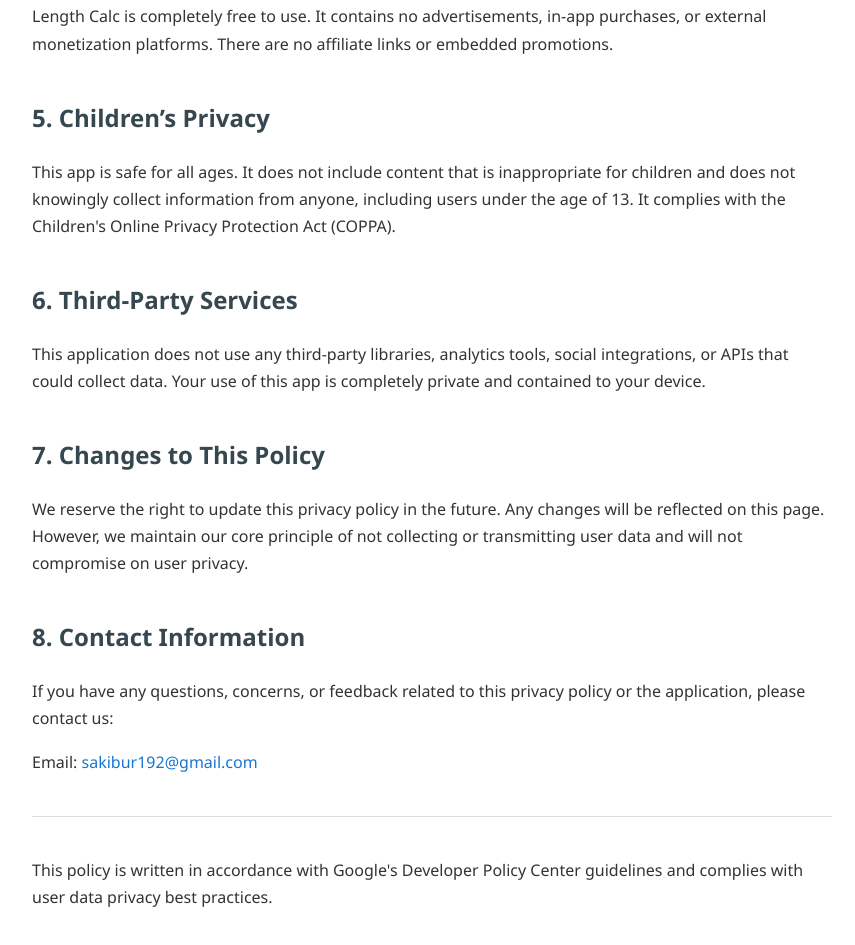
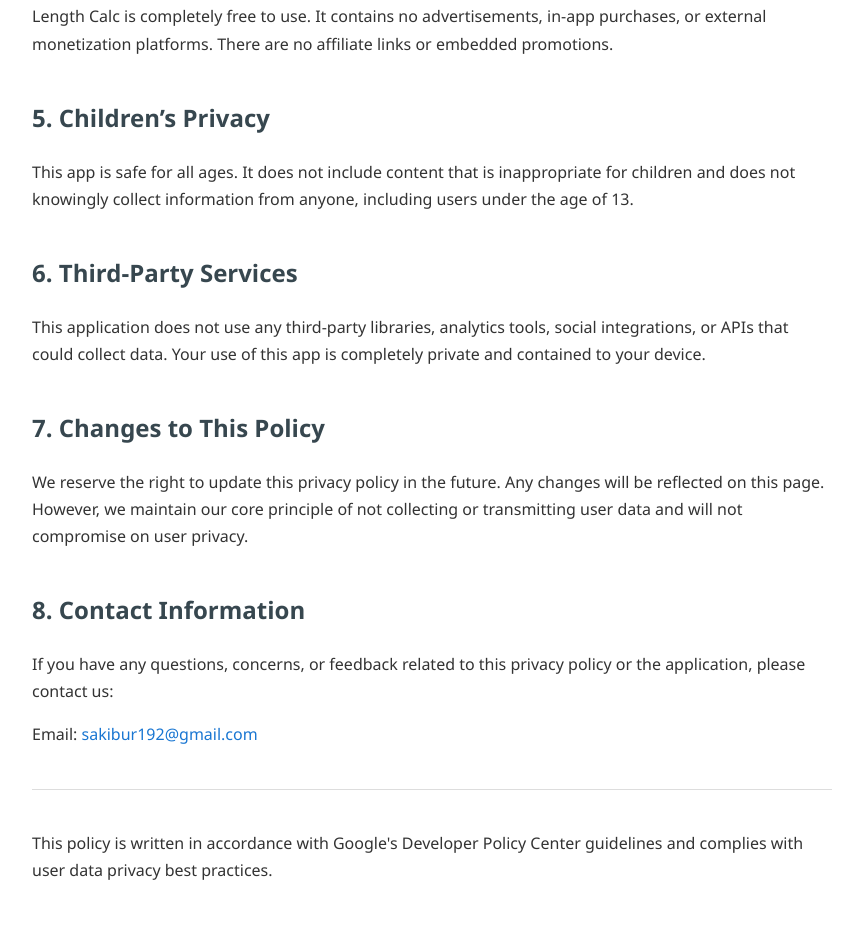
Before and after one commit to devsakibur/length-calc-privacy-policy, a plain HTML site: page index.html in a window 1280 px wide. Shown: the part 1016-1961 px from the top of the page, without its empty margins (208-1063 px from the left). Drawn offline with Linux system fonts and the light colour scheme.

Commit message:
Update index.html

```diff
--- a/index.html
+++ b/index.html
@@ -75,7 +75,7 @@
   <p>Length Calc is completely free to use. It contains no advertisements, in-app purchases, or external monetization platforms. There are no affiliate links or embedded promotions.</p>
 
   <h2>5. Children’s Privacy</h2>
-  <p>This app is safe for all ages. It does not include content that is inappropriate for children and does not knowingly collect information from anyone, including users under the age of 13. It complies with the Children's Online Privacy Protection Act (COPPA).</p>
+  <p>This app is safe for all ages. It does not include content that is inappropriate for children and does not knowingly collect information from anyone, including users under the age of 13. </p>
 
   <h2>6. Third-Party Services</h2>
   <p>This application does not use any third-party libraries, analytics tools, social integrations, or APIs that could collect data. Your use of this app is completely private and contained to your device.</p>
```
